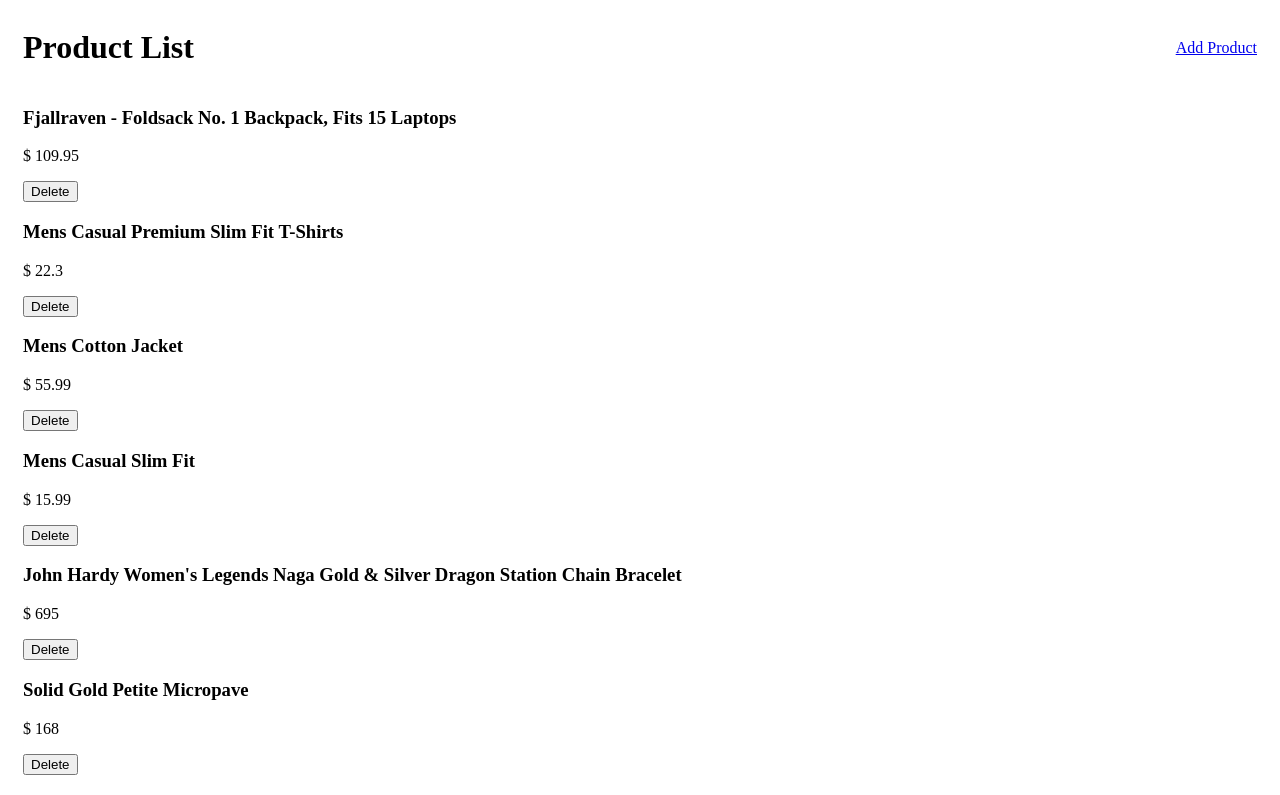
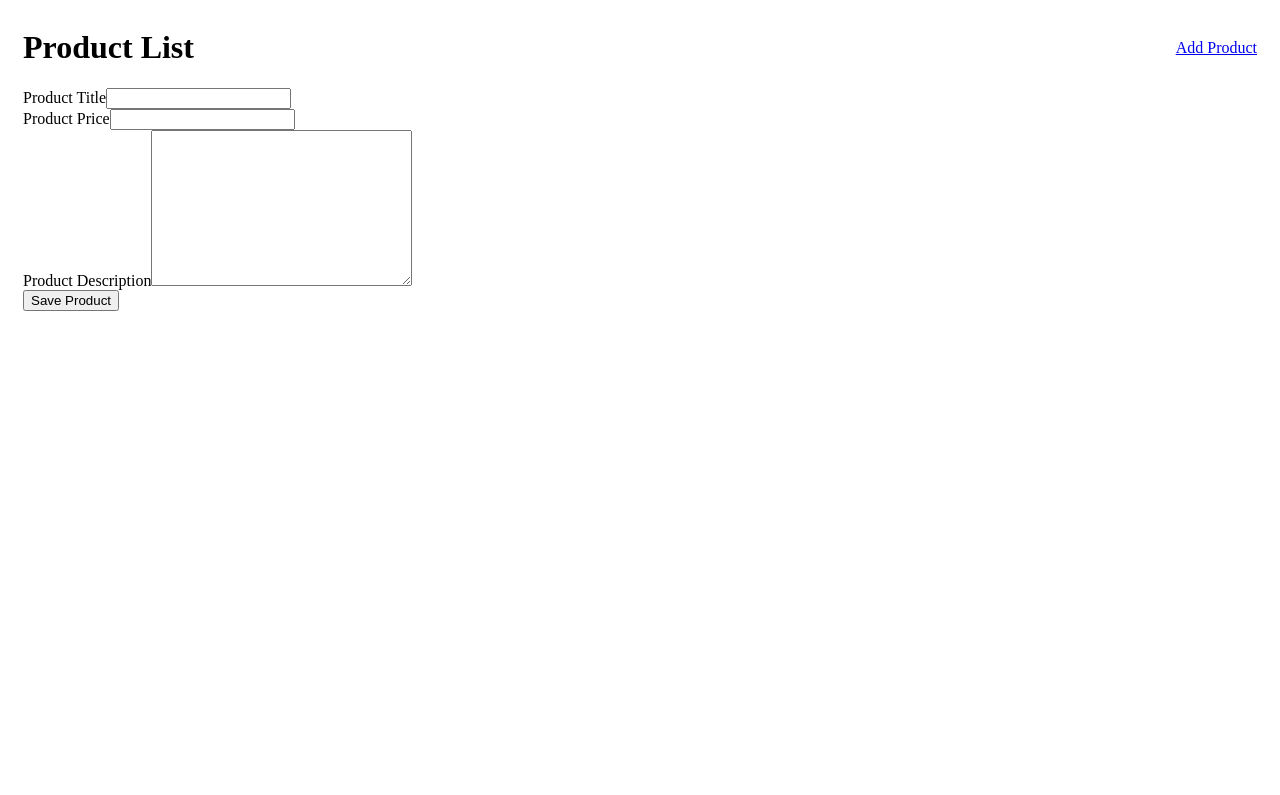
Before and after one commit to Wijayaac/angular-product-list, an Angular app: page /add-product in a window 1280 px wide. Before the commit this address led to /. Shown: the top 795 px of the page. Built offline with nearby package versions, Linux system fonts and the light colour scheme; data requests are answered from the project's data file.

Commit message:
Add : add product functionality

```diff
--- a/src/app/app-routing.module.ts
+++ b/src/app/app-routing.module.ts
@@ -1,7 +1,12 @@
 import { NgModule } from '@angular/core';
 import { RouterModule, Routes } from '@angular/router';
+import { AddProductComponent } from './components/add-product/add-product.component';
+import { ProductsComponent } from './components/products/products.component';
 
-const routes: Routes = [];
+const routes: Routes = [
+  { path: '', component: ProductsComponent },
+  { path: 'add-product', component: AddProductComponent },
+];
 
 @NgModule({
   imports: [RouterModule.forRoot(routes)],
--- a/src/app/app.component.html
+++ b/src/app/app.component.html
@@ -1,4 +1,4 @@
 <div class="container" style="max-width: 1240px; margin: 0 auto; padding: 0 15px;">
   <app-header></app-header>
-  <app-products></app-products>
+  <router-outlet></router-outlet>
 </div>
--- a/src/app/app.module.ts
+++ b/src/app/app.module.ts
@@ -1,12 +1,14 @@
 import { NgModule } from '@angular/core';
 import { BrowserModule } from '@angular/platform-browser';
 import { HttpClientModule } from '@angular/common/http';
+import { FormsModule } from '@angular/forms';
 
 import { AppRoutingModule } from './app-routing.module';
 import { AppComponent } from './app.component';
 import { HeaderComponent } from './components/header/header.component';
 import { ProductsComponent } from './components/products/products.component';
 import { ProductItemComponent } from './components/product-item/product-item.component';
+import { AddProductComponent } from './components/add-product/add-product.component';
 
 @NgModule({
   declarations: [
@@ -14,8 +16,9 @@ import { ProductItemComponent } from './components/product-item/product-item.com
     HeaderComponent,
     ProductsComponent,
     ProductItemComponent,
+    AddProductComponent,
   ],
-  imports: [BrowserModule, AppRoutingModule, HttpClientModule],
+  imports: [BrowserModule, AppRoutingModule, HttpClientModule, FormsModule],
   providers: [],
   bootstrap: [AppComponent],
 })
--- /dev/null
+++ b/src/app/components/add-product/add-product.component.html
@@ -0,0 +1,15 @@
+<form (ngSubmit)="onSubmit()">
+    <div class="form-control">
+        <label for="title">Product Title</label>
+        <input type="text" [(ngModel)]="title" name="title" id="title">
+    </div>
+    <div class="form-control">
+        <label for="price">Product Price</label>
+        <input type="number" min="0" [(ngModel)]="price" name="price" id="price">
+    </div>
+    <div class="form-control">
+        <label for="description">Product Description</label>
+        <textarea [(ngModel)]="description" name="description" id="description" cols="30" rows="10"></textarea>
+    </div>
+    <button type="submit">Save Product</button>
+</form>
--- /dev/null
+++ b/src/app/components/add-product/add-product.component.ts
@@ -0,0 +1,44 @@
+import { Component, OnInit } from '@angular/core';
+import { Router } from '@angular/router';
+
+import { ProductsService } from 'src/app/services/products.service';
+
+@Component({
+  selector: 'app-add-product',
+  templateUrl: './add-product.component.html',
+  styleUrls: ['./add-product.component.css'],
+})
+export class AddProductComponent implements OnInit {
+  title: string;
+  price: number;
+  description: string;
+
+  constructor(
+    private productService: ProductsService,
+    private router: Router
+  ) {}
+
+  ngOnInit(): void {}
+
+  onSubmit() {
+    if (!this.title || !this.price) {
+      alert('Product Title & Product price must be filled');
+      return;
+    }
+
+    const newProduct = {
+      title: this.title,
+      price: this.price,
+      description: this.description,
+    };
+
+    this.productService.addProduct(newProduct).subscribe();
+
+    this.title = '';
+    this.price = 0;
+    this.description = '';
+
+    alert('Product successfully added');
+    this.router.navigate(['/']);
+  }
+}
--- a/src/app/services/products.service.ts
+++ b/src/app/services/products.service.ts
@@ -21,6 +21,10 @@ export class ProductsService {
     return this.http.get<Product[]>(this.API_URL);
   }
 
+  addProduct(product: Product): Observable<Product> {
+    return this.http.post<Product>(this.API_URL, product, httpOptions);
+  }
+
   deleteProduct(product: Product): Observable<Product> {
     const URL = `${this.API_URL}/${product.id}`;
     console.log('here');
```
Also changed, not shown: src/app/components/add-product/add-product.component.css (added), 1 other file (tests, documents, lock files or other folders).
